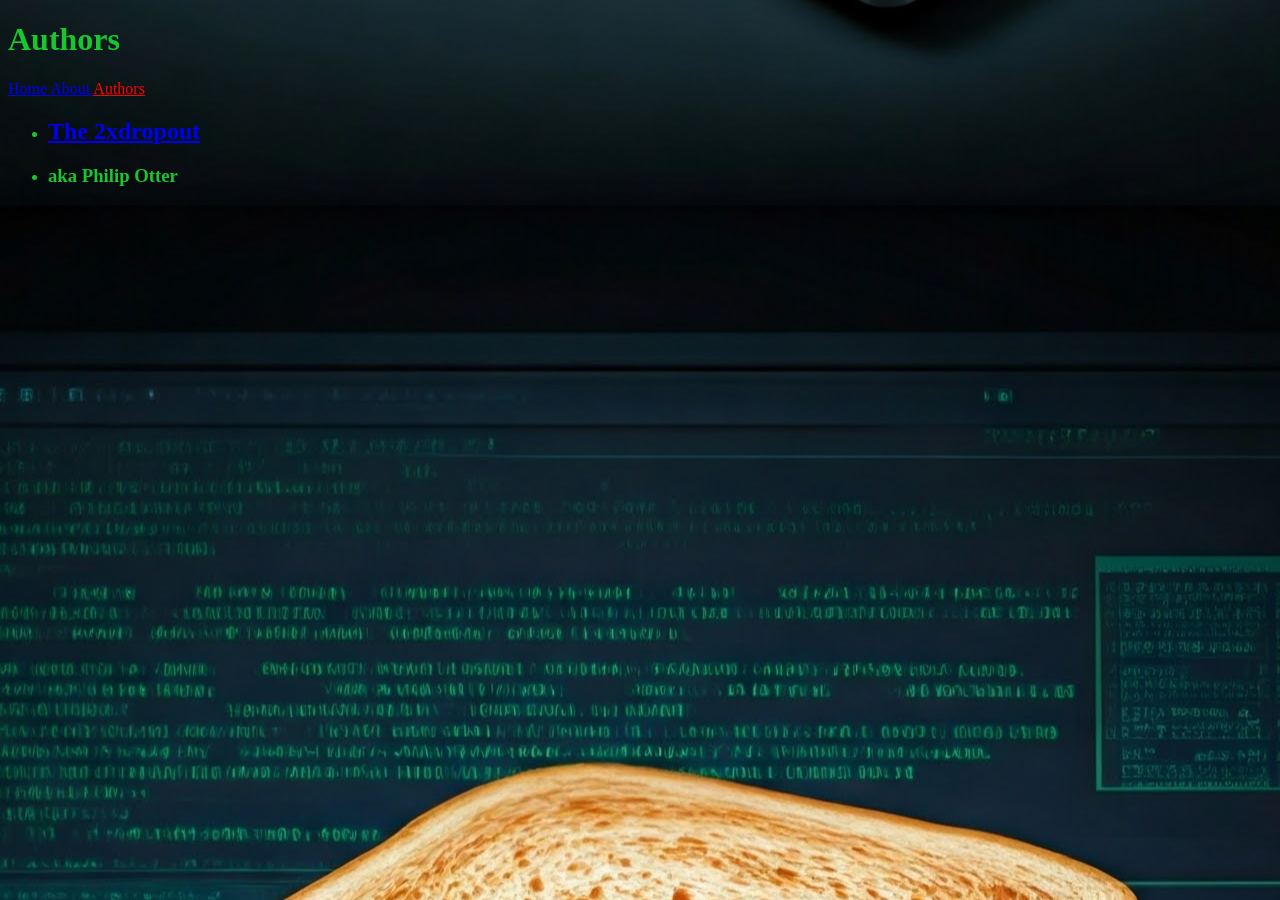
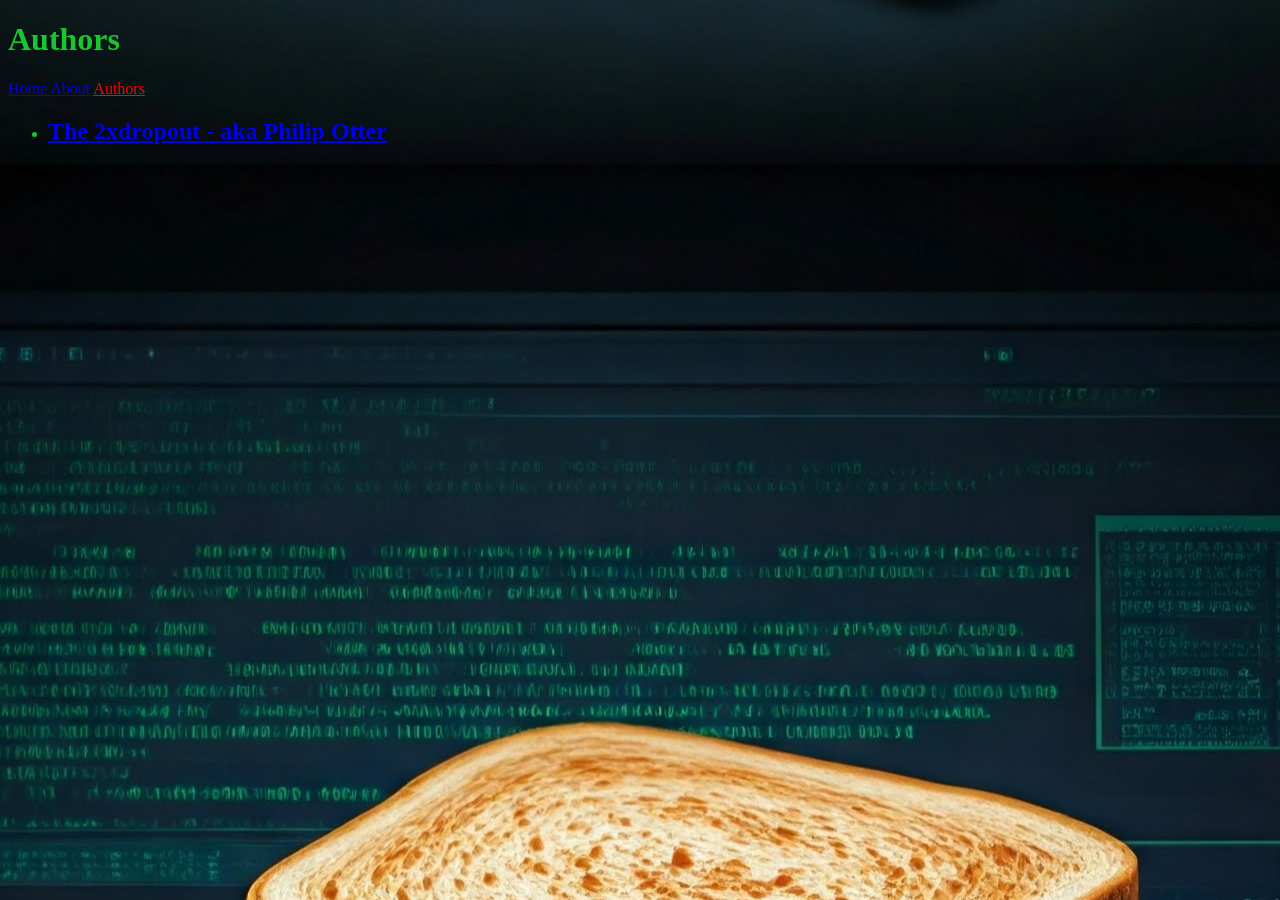
Before and after one commit to Philip-Otter/pbandt.github.io, a Jekyll site: the page built from authors.html, in a window 1280 px wide. Built offline with Jekyll 4.4.1, drawn with Linux system fonts in a browser that asks for light colours.

Commit message:
Update authors.html

```diff
--- a/authors.html
+++ b/authors.html
@@ -5,8 +5,7 @@ title: Authors
 <ul>
   {% for author in site.authors %}
     <li>
-      <h2><a href = "/pbandt.github.io{{ author.url }}">{{ author.handle }}</a></h2>
-        <li><h3>aka {{ author.name }}</h3></li>
+      <h2><a href = "/pbandt.github.io{{ author.url }}">{{ author.handle }} - aka {{ author.name }}</a></h2>
     </li>
   {% endfor %}
 </ul>
```
